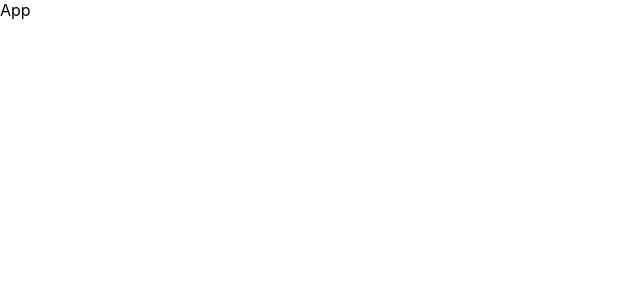
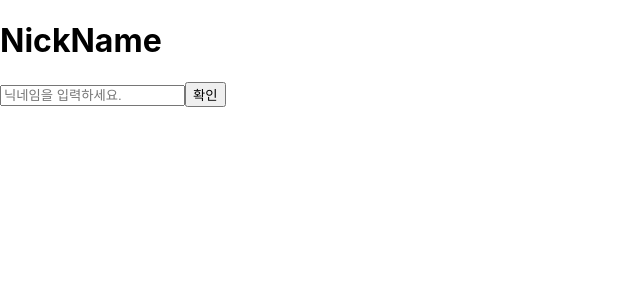
Before and after one commit to leeyounwoo/LIE-Mafia, a React (Create React App) app in the folder front/: page /nickname/1 in a window 1280 px wide. Shown: the top 300 px of the page, without its empty margins (0-640 px from the left). Built offline with nearby package versions, Linux system fonts and the light colour scheme.

Commit message:
Feat: 방 입장

```diff
--- a/front/src/App.js
+++ b/front/src/App.js
@@ -1,7 +1,23 @@
 import React from "react";
+import { Route } from "react-router-dom";
+import Home from "./pages/Home";
+import NickName from "./pages/NickName";
+import Room from "./pages/Room";
 
 function App() {
-  return <div>App</div>;
+  return (
+    <div>
+      <Route exact path="/">
+        <Home />
+      </Route>
+      <Route path="/nickname/:roomID" component={NickName}>
+        <NickName />
+      </Route>
+      <Route path="/room/:roomID/" component={Room}>
+        <Room />
+      </Route>
+    </div>
+  );
 }
 
 export default App;
--- a/front/src/index.js
+++ b/front/src/index.js
@@ -1,14 +1,17 @@
-import React from 'react';
-import ReactDOM from 'react-dom';
-import './index.css';
-import App from './App';
-import reportWebVitals from './reportWebVitals';
+import React from "react";
+import ReactDOM from "react-dom";
+import "./index.css";
+import App from "./App";
+import reportWebVitals from "./reportWebVitals";
+import { BrowserRouter } from "react-router-dom";
 
 ReactDOM.render(
   <React.StrictMode>
-    <App />
+    <BrowserRouter>
+      <App />
+    </BrowserRouter>
   </React.StrictMode>,
-  document.getElementById('root')
+  document.getElementById("root")
 );
 
 // If you want to start measuring performance in your app, pass a function
--- a/front/src/pages/Home.js
+++ b/front/src/pages/Home.js
@@ -0,0 +1,34 @@
+import { useState } from "react";
+import { Link } from "react-router-dom";
+
+function Home() {
+  const [roomId, setRoomId] = useState("");
+
+  const onChangeRoomId = (event) => {
+    setRoomId(event.target.value);
+    // console.log(roomId);
+  };
+
+  // const onSubmit = (event) => {
+  //   event.preventDefault();
+  //   console.log(roomId);
+  // };
+
+  return (
+    <div>
+      <label htmlFor="roomId" />
+      <input
+        value={roomId}
+        id="roomId"
+        type="number"
+        onChange={onChangeRoomId}
+        placeholder="방 번호를 입력하세요."
+      />
+      <h4>
+        <Link to={`/nickname/${roomId}`}>방 만들기</Link>
+      </h4>
+    </div>
+  );
+}
+
+export default Home;
--- /dev/null
+++ b/front/src/pages/NickName.js
@@ -0,0 +1,44 @@
+import { useState } from "react";
+import { Link } from "react-router-dom";
+import { useParams } from "react-router-dom";
+
+function NickName() {
+  const roomId = useParams();
+  // console.log(x);
+  const [isConfirmed, setIsConfirmed] = useState(false);
+  const [nickName, setNickName] = useState("");
+
+  const onChangeNickName = (event) => {
+    setNickName(event.target.value);
+  };
+
+  const onClick = (event) => {
+    console.log(nickName);
+    setIsConfirmed(true);
+  };
+
+  return (
+    <div>
+      <h1>NickName</h1>
+      {isConfirmed ? (
+        <div>
+          <h3>닉네임: {nickName}</h3>
+          <Link to={`/room/${roomId}`}>입장하기</Link>
+        </div>
+      ) : (
+        <div>
+          <label htmlFor="nickName" />
+          <input
+            value={nickName}
+            id="nickName"
+            type="text"
+            onChange={onChangeNickName}
+            placeholder="닉네임을 입력하세요."
+          />
+          <button onClick={onClick}>확인</button>
+        </div>
+      )}
+    </div>
+  );
+}
+export default NickName;
--- a/front/src/pages/Room.js
+++ b/front/src/pages/Room.js
@@ -0,0 +1,4 @@
+function Room() {
+  return <h1>방</h1>;
+}
+export default Room;
```
Also changed, not shown: 1 other file (tests, documents, lock files or other folders).
